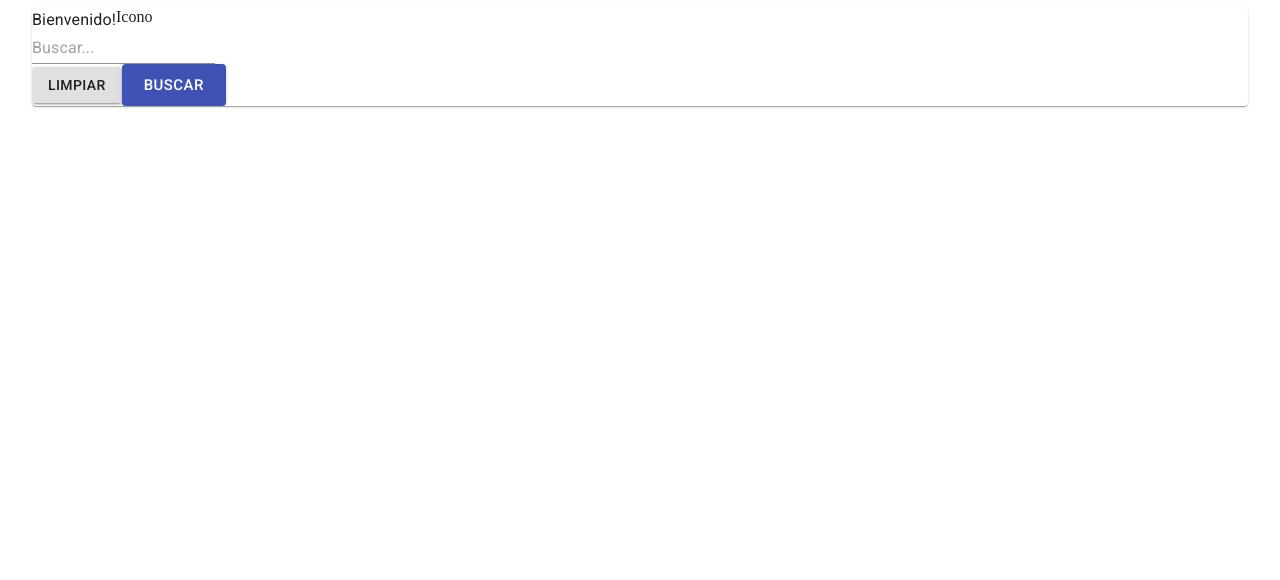
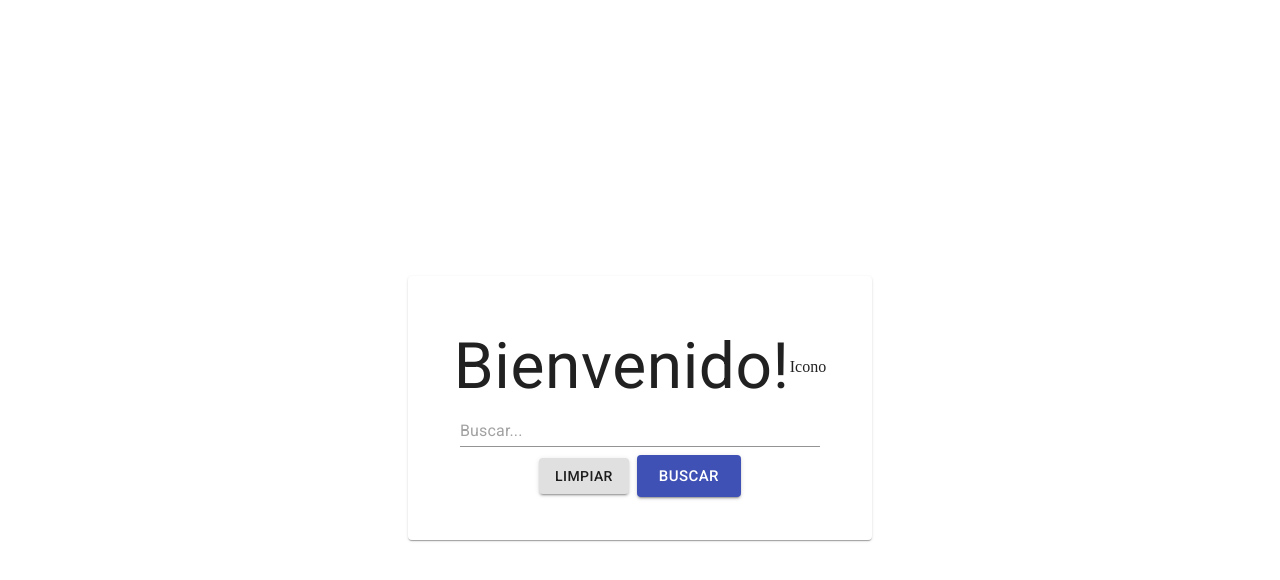
Before and after one commit to elviac94/movies-finder-reac-thooks, a React (Create React App) app: page / in a window 1280 px wide. Shown: the top 580 px of the page. Built offline with nearby package versions, Linux system fonts and the light colour scheme.

Commit message:
add home styles with material.ui

```diff
--- a/src/pages/Home/index.js
+++ b/src/pages/Home/index.js
@@ -1,8 +1,10 @@
 import React, { useState} from 'react';
 import { Container, Typography, Card, Grid, TextField, Button } from '@material-ui/core';
+import styles from './style';
 
 export default () =>{
     const [searchText, setSearchText] = useState('');
+    const classes = styles()
     const handleSearchTextChange = event =>{
         setSearchText(event.target.value)
     };
@@ -16,11 +18,11 @@ export default () =>{
     };
 
     return(
-        <Container>
-            <Card>
-                <Grid container>
+        <Container className={classes.container}>
+            <Card className={classes.cardContainer}>
+                <Grid container className={classes.titleGridContainer}>
                     <Grid>
-                        <Typography>Bienvenido!</Typography>
+                        <Typography className={classes.title}>Bienvenido!</Typography>
                     </Grid>
                     <Grid>
                         <label>Icono</label>
@@ -29,11 +31,12 @@ export default () =>{
                 <TextField
                 value={searchText}
                 placeholder="Buscar..."
+                className={classes.textFieldSearch}
                 onChange={handleSearchTextChange}
                 />
-                <Grid>
+                <Grid className={classes.buttonsContainer}>
                     <Button variant="contained" onClick={handleCleanTextClick}>Limpiar</Button>
-                    <Button variant="contained" color="primary" size="large" onClick={handleSearchTextClick}>Buscar</Button>
+                    <Button variant="contained" className={classes.searchButton} color="primary" size="large" onClick={handleSearchTextClick}>Buscar</Button>
                 </Grid>
 
             </Card>
--- /dev/null
+++ b/src/pages/Home/style.js
@@ -0,0 +1,37 @@
+import { makeStyles } from '@material-ui/styles';
+
+const centeredStyleObj = {
+        display: 'flex',
+        alignItems:'center',
+        justifyContent: 'center',
+}
+export default makeStyles ({
+    container: {
+        height: '100vh',
+        flexDirection: 'column',
+        ...centeredStyleObj
+    },
+    cardContainer: {
+        flexDirection: 'column',
+        width:400,
+        height:200,
+        padding: '2rem',
+        ...centeredStyleObj
+    },
+    title: {
+        fontSize: '4rem'
+    },
+    titleGridContainer: {
+        ...centeredStyleObj
+    },
+    textFieldSearch: {
+        width: '90%'
+    },
+    searchButton: {
+        marginLeft: '.5rem'
+    },
+    buttonsContainer: {
+        marginTop: '.5rem'
+    }
+
+});
```
